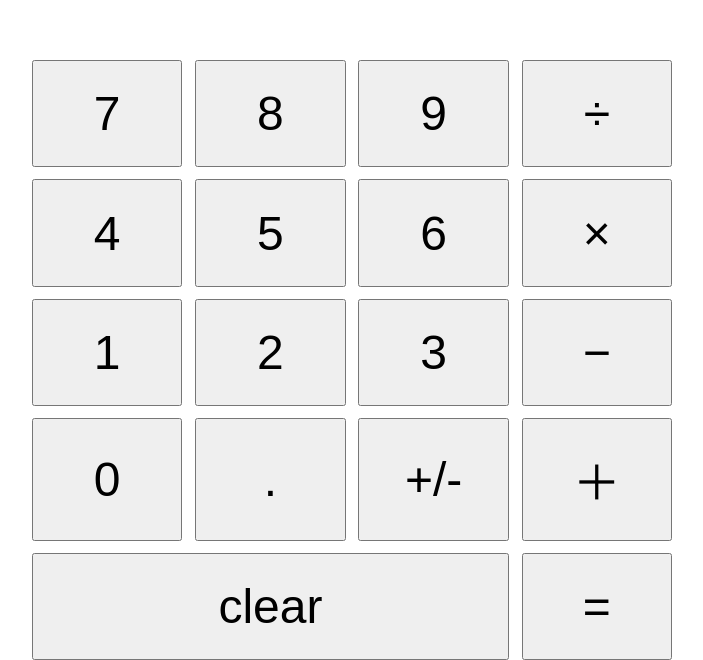
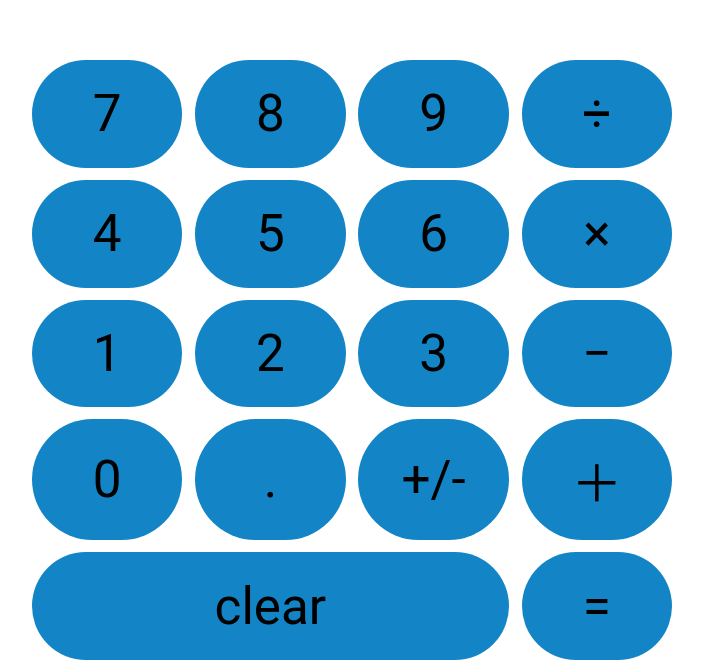
Before and after one commit to LilColeslaw/Calculator, a plain HTML site: page index.html in a window 1280 px wide. Shown: the part 140-800 px from the top of the page, without its empty margins (288-991 px from the left). Drawn offline with Linux system fonts and the light colour scheme.

Commit message:
Change styling
This commit rounded the borders of the button elements and also changed
the font to Roboto. It changed the background-color of the buttons to a
blue color.

```diff
--- a/style.css
+++ b/style.css
@@ -9,6 +9,7 @@
 .display {
     text-align: right;
     font-size: 8em;
+    font-family: 'Roboto', sans-serif;
 }
 
 .body {
@@ -16,7 +17,7 @@
     height: 100vh;
     width: 50vw;
     margin: auto;
-    grid-template-rows: 25% 75%;
+    grid-template-rows: 1fr 3fr;
 }
 
 body {
@@ -24,5 +25,11 @@ body {
 }
 
 button {
-    font-size: 3em;
+    font-size: 3.2em;
+    font-family: 'Roboto', sans-serif;
+    background-color: #1385c7;
+    border-radius: 2em;
+    border-width: 0;
 }
+
+@import url('https://fonts.googleapis.com/css2?family=Roboto&display=swap');
```
